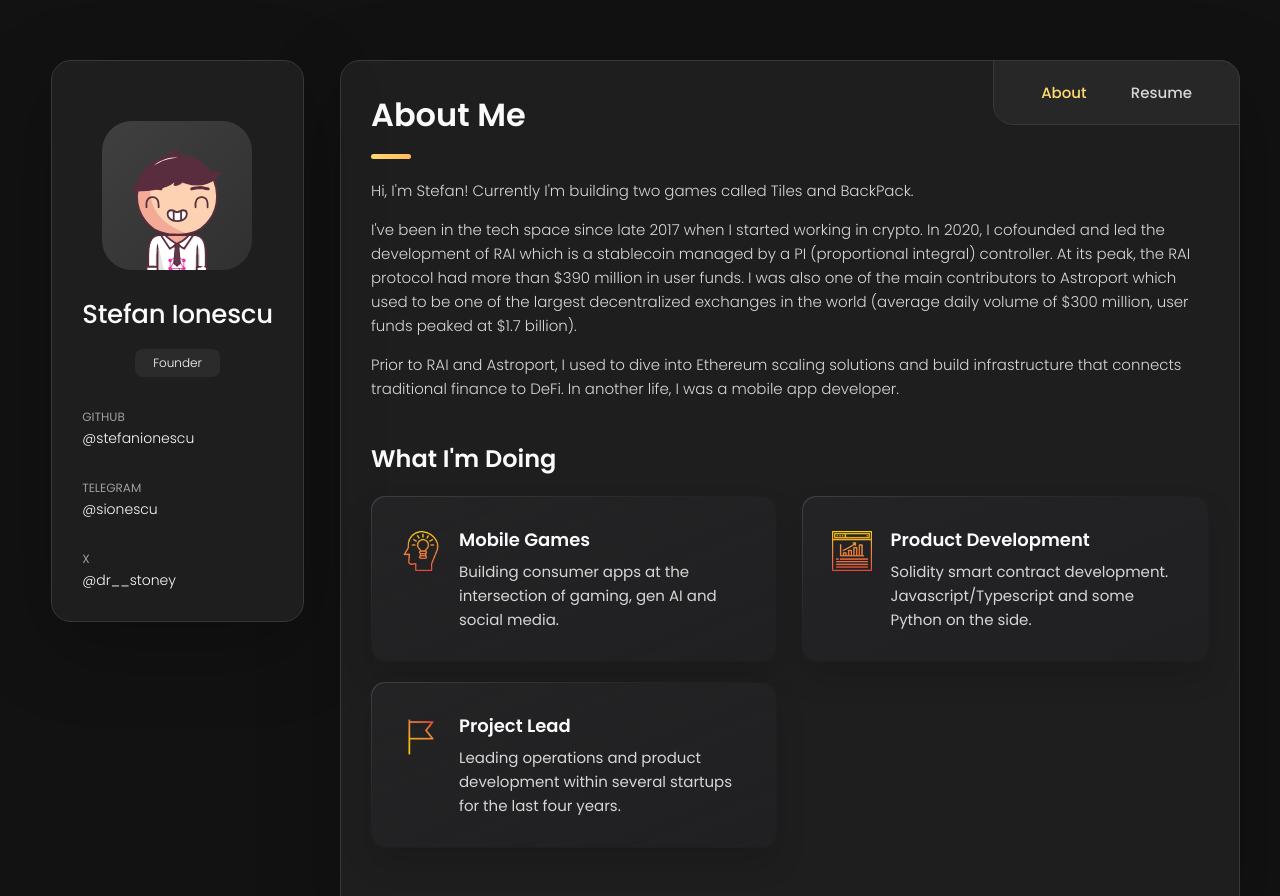
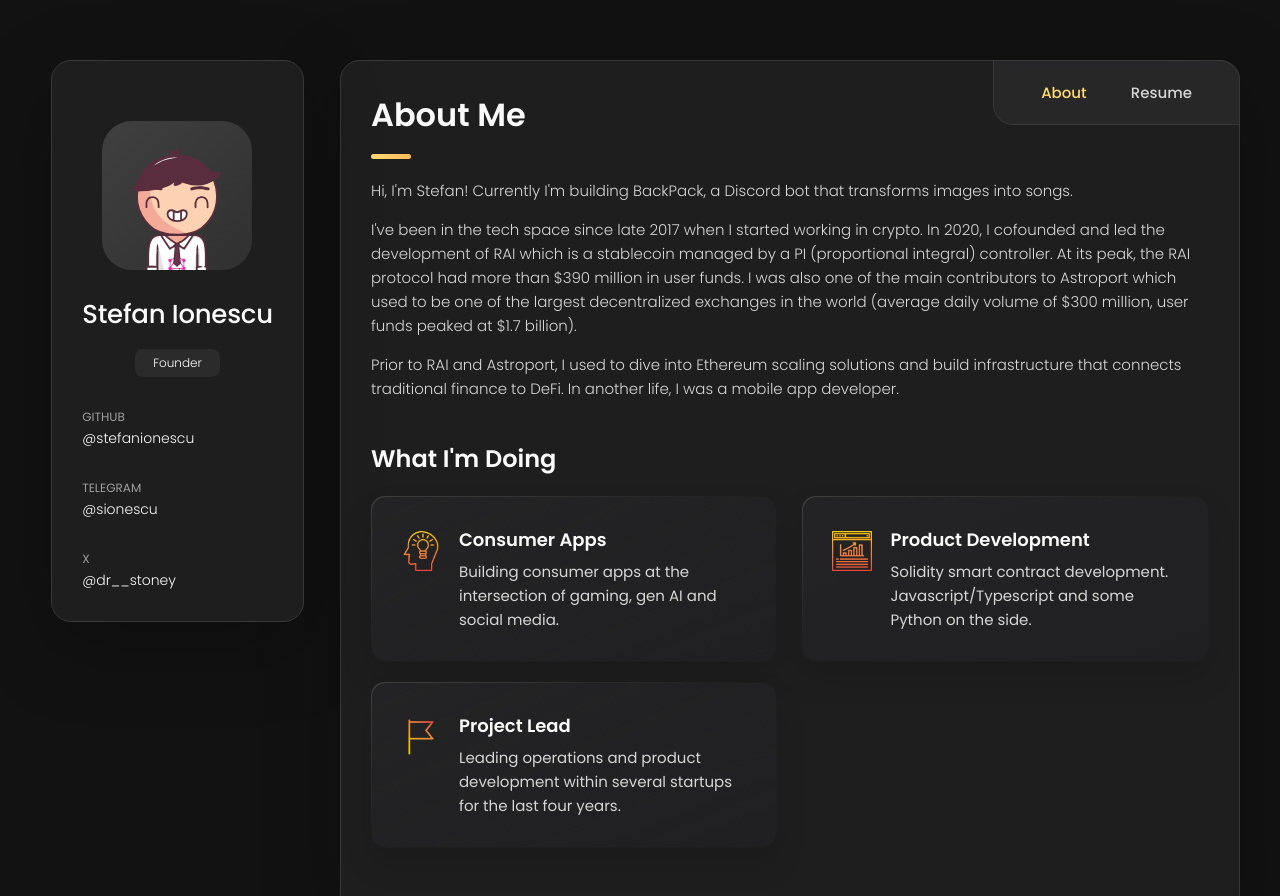
Before and after one commit to stefanionescu/stefanionescu.github.io, a plain HTML site: page index.html in a window 1280 px wide. Shown: the top 896 px of the page. Drawn offline with nearby package versions, Linux system fonts and the light colour scheme.

Commit message:
Update index.html

```diff
--- a/index.html
+++ b/index.html
@@ -139,7 +139,7 @@
 
         <section class="about-text">
           <p>
-            Hi, I'm Stefan! Currently I'm building two games called Tiles and BackPack.
+            Hi, I'm Stefan! Currently I'm building BackPack, a Discord bot that transforms images into songs.
           </p>
 
           <p>
@@ -173,7 +173,7 @@
               </div>
 
               <div class="service-content-box">
-                <h4 class="h4 service-item-title">Mobile Games</h4>
+                <h4 class="h4 service-item-title">Consumer Apps</h4>
 
                 <p class="service-item-text">
                   Building consumer apps at the intersection of gaming, gen AI and social media.
@@ -244,12 +244,12 @@
 
             <li class="timeline-item">
 
-              <h4 class="h4 timeline-item-title">Mobile Games</h4>
+              <h4 class="h4 timeline-item-title">Consumer Apps</h4>
 
               <span>February 2024 - Present</span>
 
               <p class="timeline-text">
-                Building BackPack, a PvP game where people compete to see who gets more likes on social media.
+                Building various consumer apps. Currently focused on BackPack, a Discord bot that trasforms images into songs.
               </p>
 
             </li>
```
